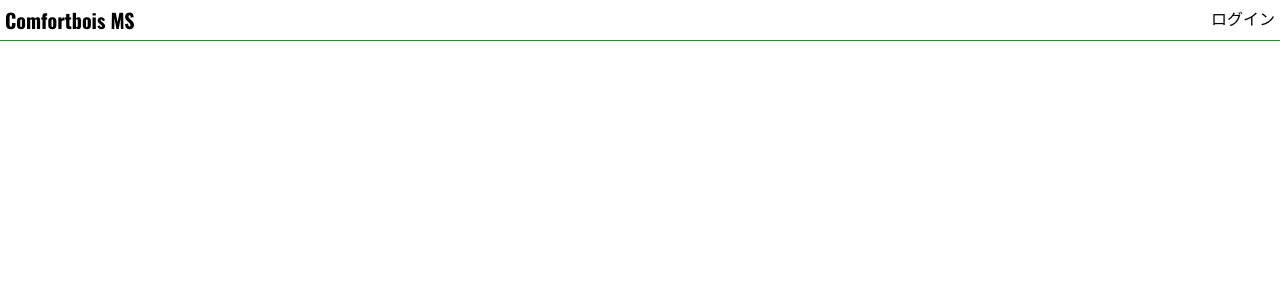
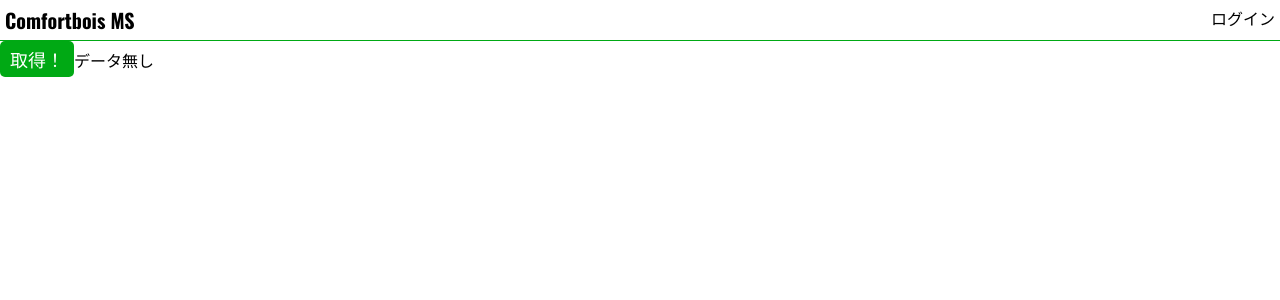
Before and after one commit to hide8811/ME-MS, a React (Create React App) app in the folder frontend/: page /Home in a window 1280 px wide. Shown: the top 300 px of the page. Built offline with nearby package versions, Linux system fonts and the light colour scheme.

Commit message:
getの実装

```diff
--- a/frontend/src/App.tsx
+++ b/frontend/src/App.tsx
@@ -4,6 +4,7 @@ import ContentBtns from './components/Molecules/ContentBtns'
 import LoginModal from './components/Molecules/LoginModal'
 import Header from './components/Organisms/Header'
 import Form from './pages/Form'
+import Home from './pages/Home'
 
 const App: React.FC = () => {
   const [isSignIn, chageSign] = useState(false)
@@ -20,6 +21,7 @@ const App: React.FC = () => {
       <Router>
         <Header clickEvent={() => chageSign(!isSignIn)} />
         <Route exact path='/' component={ContentBtns} />
+        <Route exact path='/Home' component={Home} />
         <Route exact path='/form' component={Form} />
       </Router>
       {login}
--- a/frontend/src/components/Molecules/ContentBtns.tsx
+++ b/frontend/src/components/Molecules/ContentBtns.tsx
@@ -6,7 +6,10 @@ import { Link } from 'react-router-dom'
 const ContentBtns = () => {
   return (
     <FLEX>
-      <ContentBtn iconName="fas fa-calendar-check" />
+      <Link to="/Home">
+        <ContentBtn iconName="fas fa-calendar-check" />
+      </Link>
+
       <ContentBtn iconName="fas fa-yen-sign" />
 
       <Link to="/form">
--- a/frontend/src/pages/Home.tsx
+++ b/frontend/src/pages/Home.tsx
@@ -0,0 +1,22 @@
+import React, { useState } from 'react'
+import GlobalBtn from '../components/Atoms/GlobalBtn'
+
+const Home:React.FC = () => {
+
+  const [data,getData] = useState('データ無し')
+  const gettingData = () => {
+    return fetch('http://localhost:3000/customers')
+    .then(res => res.json())
+    .then(res => getData(res))
+    .catch(e=>getData(e))
+  }
+
+  return(
+    <>
+      <GlobalBtn btnName='取得！' clickEvent={gettingData} />
+      {data}
+    </>
+  )
+}
+
+export default Home
```
